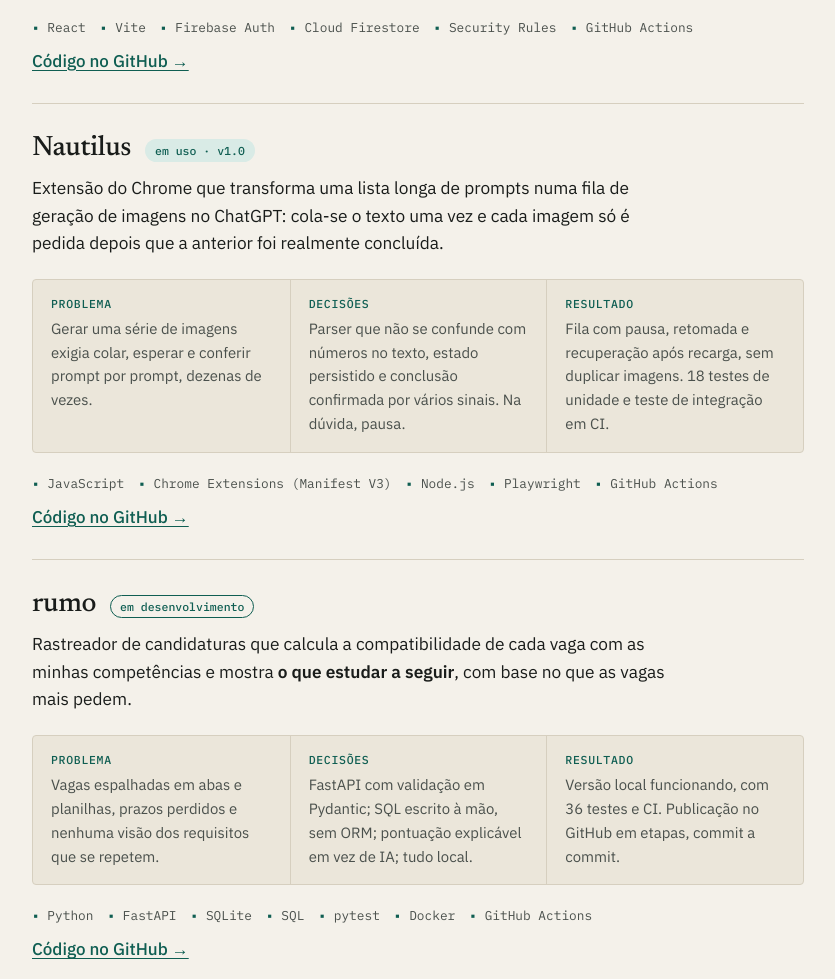
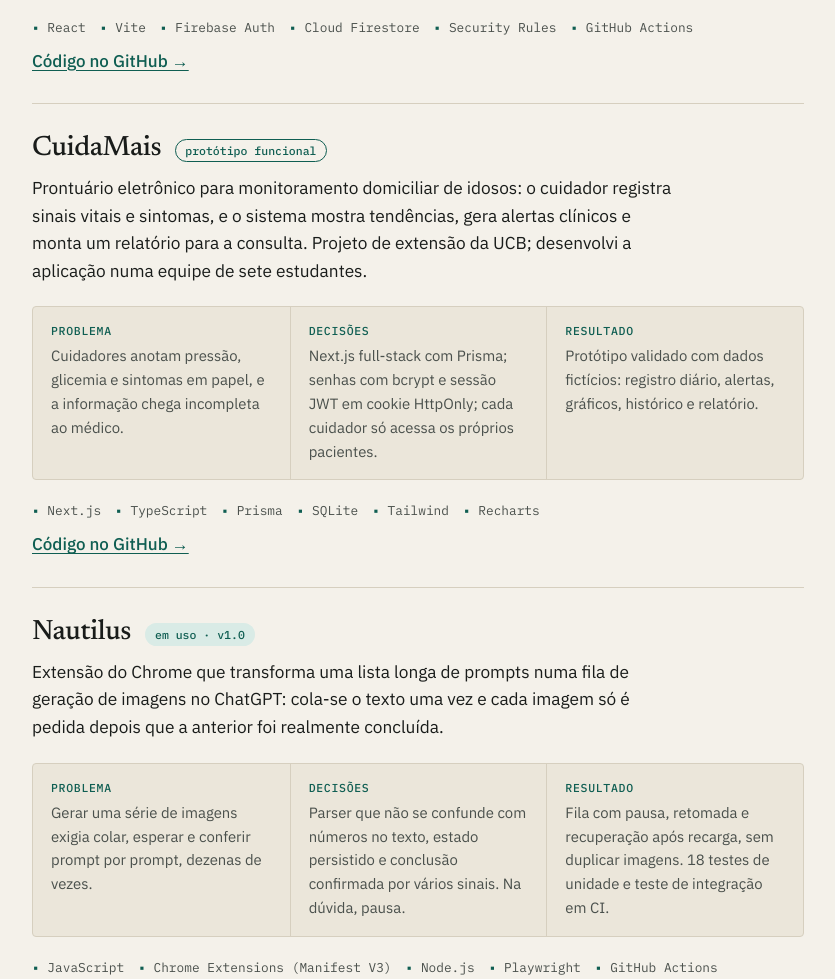
Before and after one commit to leoesquivelcouto/leoesquivelcouto.github.io, a plain HTML site: page index.html in a window 1280 px wide. Shown: the part 1944-2923 px from the top of the page, without its empty margins (328-1163 px from the left). Drawn offline with Linux system fonts and the light colour scheme.

Commit message:
feat: adiciona o CuidaMais ao portfólio e ao currículo
Co-Authored-By: Claude Opus 5.5 <noreply@anthropic.com>

```diff
--- a/index.html
+++ b/index.html
@@ -67,7 +67,7 @@
       <div class="secao-corpo prosa">
         <p>Aprendo melhor construindo. Quando uma tarefa repetitiva me incomoda, eu automatizo; quando
         uma instituição perde tempo com papel e planilha, eu tento fazer um sistema. Foi assim que nasceram
-        extensões de navegador que uso no dia a dia, um painel para lares de idosos e, com a minha equipe na
+        extensões de navegador que uso no dia a dia, um prontuário eletrônico para o cuidado domiciliar de idosos e, com a minha equipe na
         UCB, o GestClass, sistema de abonos e atestados que hoje está sendo implantado numa escola pública.</p>
         <p>Antes da tecnologia, trabalhei com vendas de celulares e com cerimonial de casamentos, onde
         aprendi a lidar com clientes, prazos apertados e imprevistos.</p>
@@ -95,6 +95,23 @@
           </div>
           <ul class="stack" aria-label="Tecnologias"><li>React</li><li>Vite</li><li>Firebase Auth</li><li>Cloud Firestore</li><li>Security Rules</li><li>GitHub Actions</li></ul>
           <p class="links"><a href="https://github.com/leoesquivelcouto/gestclass">Código no GitHub →</a></p>
+        </article>
+
+        <article class="projeto" id="cuidamais">
+          <div class="projeto-topo">
+            <h3>CuidaMais</h3>
+            <span class="status publicado">protótipo funcional</span>
+          </div>
+          <p class="projeto-resumo">Prontuário eletrônico para monitoramento domiciliar de idosos: o cuidador registra
+            sinais vitais e sintomas, e o sistema mostra tendências, gera alertas clínicos e monta um relatório para a
+            consulta. Projeto de extensão da UCB; desenvolvi a aplicação numa equipe de sete estudantes.</p>
+          <div class="caso">
+            <div><h4>Problema</h4><p>Cuidadores anotam pressão, glicemia e sintomas em papel, e a informação chega incompleta ao médico.</p></div>
+            <div><h4>Decisões</h4><p>Next.js full-stack com Prisma; senhas com bcrypt e sessão JWT em cookie HttpOnly; cada cuidador só acessa os próprios pacientes.</p></div>
+            <div><h4>Resultado</h4><p>Protótipo validado com dados fictícios: registro diário, alertas, gráficos, histórico e relatório.</p></div>
+          </div>
+          <ul class="stack" aria-label="Tecnologias"><li>Next.js</li><li>TypeScript</li><li>Prisma</li><li>SQLite</li><li>Tailwind</li><li>Recharts</li></ul>
+          <p class="links"><a href="https://github.com/leoesquivelcouto/cuida-mais">Código no GitHub →</a></p>
         </article>
 
         <article class="projeto" id="nautilus">
@@ -163,7 +180,7 @@
         <ol class="registro">
           <li><time datetime="2026-11">nov 2026</time><div><h3>rumo</h3><p>Início do rastreador de candidaturas com FastAPI, SQL, testes automatizados e CI.</p></div></li>
           <li><time datetime="2026-10">out 2026</time><div><h3>GestClass</h3><p>Projeto de extensão em equipe: primeiro sistema com usuários reais, numa escola pública do DF.</p></div></li>
-          <li><time>acadêmico</time><div><h3>Cuida Mais</h3><p>Dashboard para apoiar o cuidado de idosos em instituições de acolhimento.</p></div></li>
+          <li><time datetime="2026-06">jun 2026</time><div><h3>CuidaMais</h3><p>Projeto de extensão: prontuário eletrônico para monitoramento domiciliar de idosos, desenvolvido por mim numa equipe de 7.</p></div></li>
           <li><time>graduação</time><div><h3>Engenharia de Software · UCB</h3><p>Universidade Católica de Brasília, 6º semestre, com conclusão prevista para 2027.</p></div></li>
         </ol>
       </div>
```
Also changed, not shown: cv/index.html (+12 -8 lines), 1 other file.
